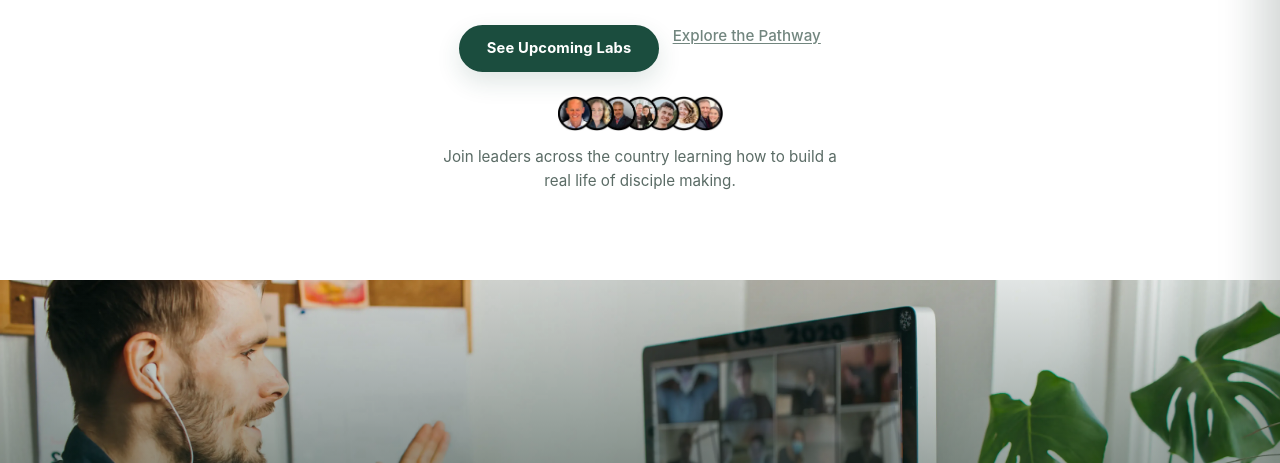
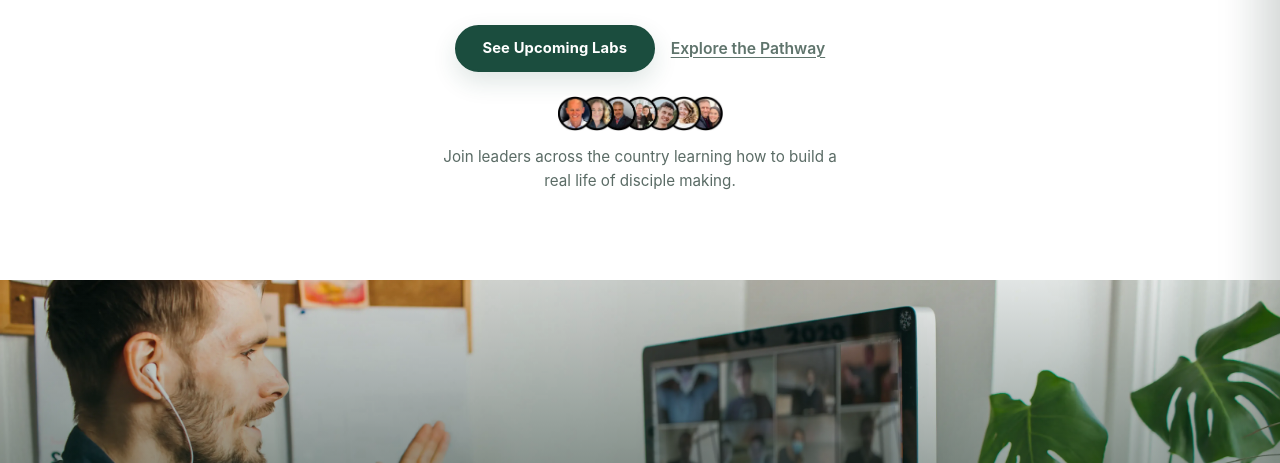
Before and after one commit to Mark-NYC/covo-multipliers, a website: page new-index.html in a window 1280 px wide. Shown: the part 337-800 px from the top of the page. Drawn offline with Linux system fonts and the light colour scheme; no server answers.

Commit message:
Update styles.css

```diff
--- a/styles.css
+++ b/styles.css
@@ -110,17 +110,30 @@ img {
 .hero-cta-row {
     display: flex;
     flex-wrap: wrap;
-    gap: 0.85rem;
+    gap: 1rem;
     justify-content: center;
+    align-items: center;
     margin-top: 1.75rem;
 }
 
 .hero-secondary-link {
-    font-size: 0.95rem;
-    font-weight: 500;
-    color: #72867f;
+    font-size: 0.98rem;
+    font-weight: 600;
+    color: #5f746c;
     text-decoration: underline;
     text-underline-offset: 0.16em;
+    text-decoration-thickness: 1px;
+    transition: color 0.2s ease;
+}
+
+.hero-secondary-link:hover {
+    color: #1b4d3e;
+}
+
+.hero-secondary-link:focus-visible {
+    outline: 3px solid #dcb55a;
+    outline-offset: 3px;
+    border-radius: 4px;
 }
 
 /* -----------------------------------------------
```
